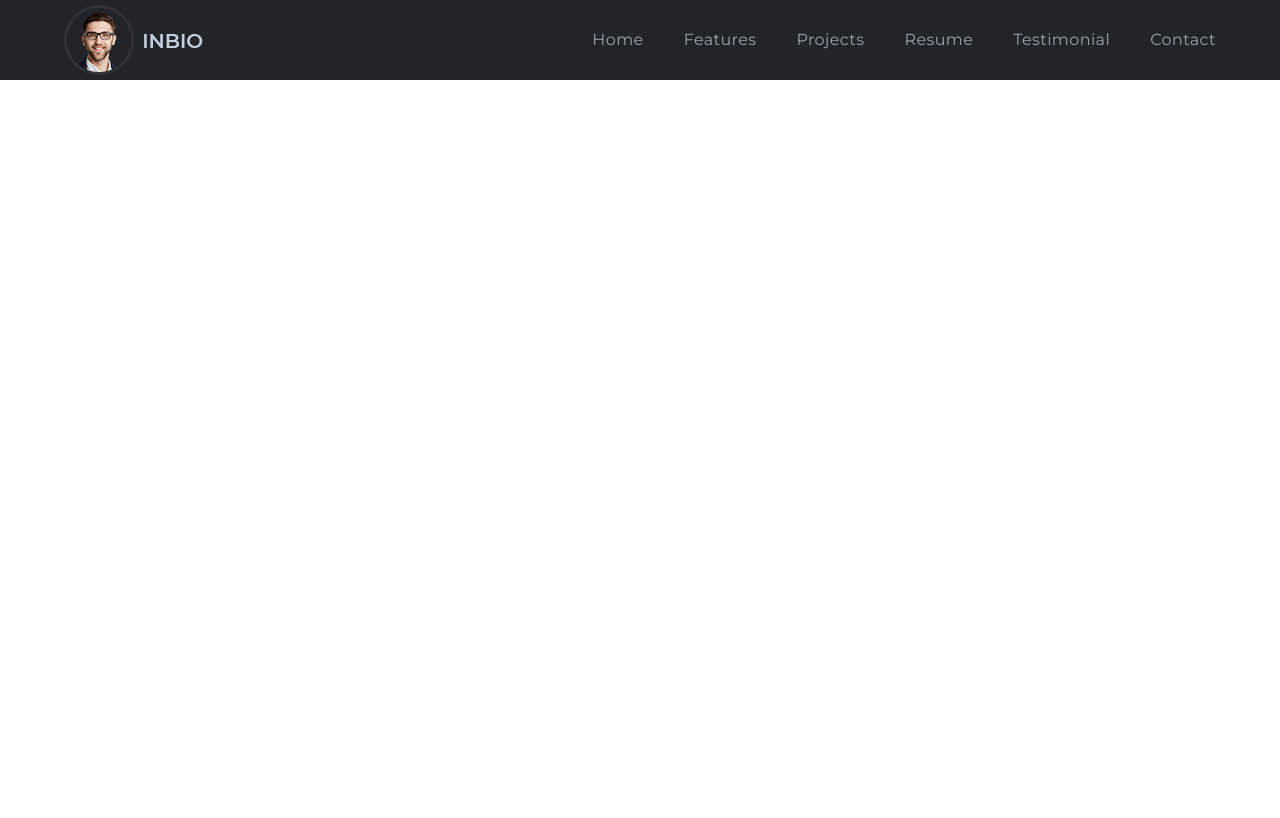
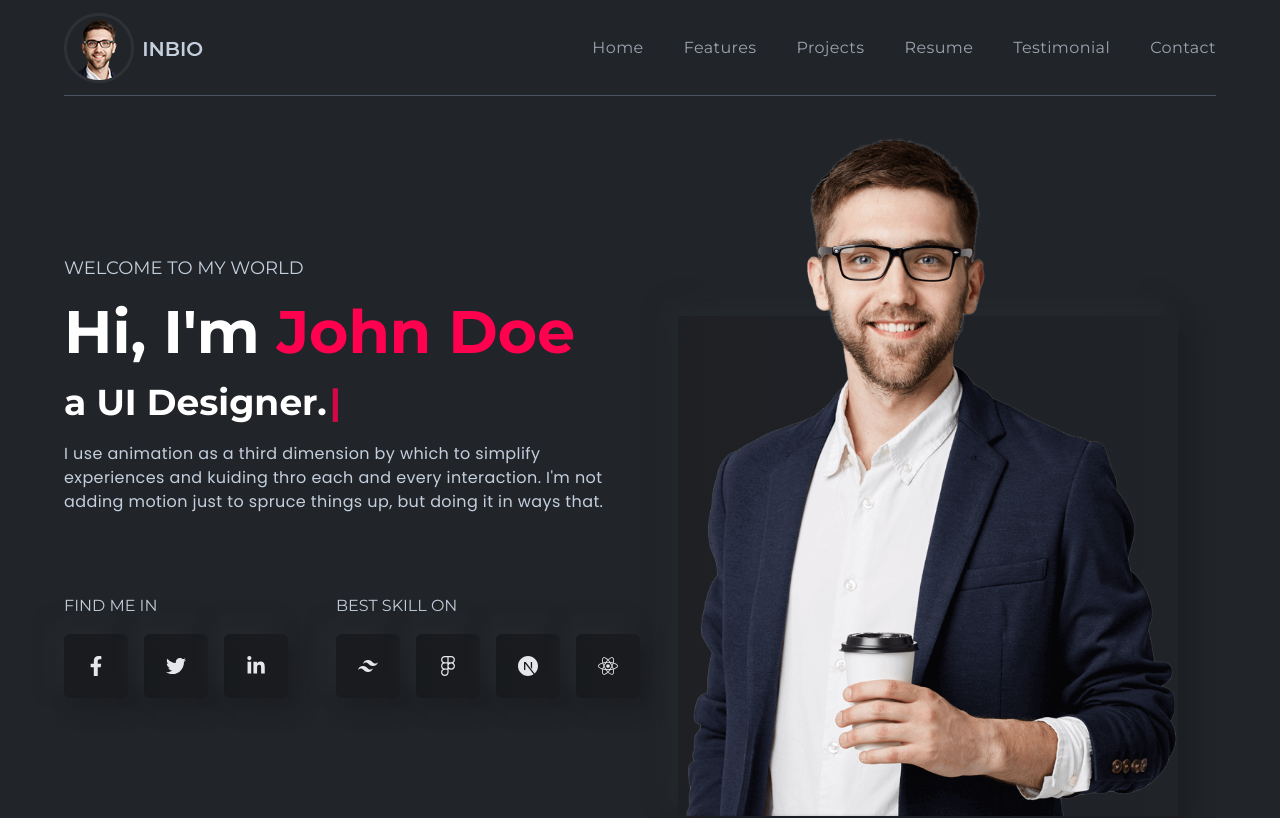
Before and after one commit to PerpetuumG/portfolio_noor, a React (Create React App) app: page / in a window 1280 px wide. Shown: the top 818 px of the page. Built offline with nearby package versions, Linux system fonts and the light colour scheme.

Commit message:
add Banner

```diff
--- a/package.json
+++ b/package.json
@@ -8,7 +8,10 @@
     "@testing-library/user-event": "^13.2.1",
     "react": "^18.2.0",
     "react-dom": "^18.2.0",
+    "react-icons": "^5.0.1",
     "react-scripts": "5.0.1",
+    "react-scroll": "^1.9.0",
+    "react-simple-typewriter": "^5.0.1",
     "web-vitals": "^2.1.0"
   },
   "scripts": {
--- a/src/App.js
+++ b/src/App.js
@@ -1,10 +1,14 @@
 import Navbar from './components/navbar/Navbar';
+import Banner from "./components/banner/Banner";
+import Features from "./components/features/Features";
 
 function App() {
   return (
     <div className={'w-full h-auto bg-bodyColor text-lightText'}>
       <div className={'max-w-screen-2xl mx-auto px-16'}>
         <Navbar />
+        <Banner/>
+        <Features/>
       </div>
     </div>
   );
--- /dev/null
+++ b/src/components/banner/Banner.jsx
@@ -0,0 +1,20 @@
+import React from 'react';
+import LeftBanner from './LeftBanner';
+import RightBanner from './RightBanner';
+
+const Banner = () => {
+  return (
+    <section
+      id={'home'}
+      className={
+        'w-full pt-10 pb-20 flex items-center border-b-[1px] font-titleFont border-b-black'
+      }
+    >
+      <LeftBanner />
+
+      <RightBanner />
+    </section>
+  );
+};
+
+export default Banner;
--- /dev/null
+++ b/src/components/banner/LeftBanner.jsx
@@ -0,0 +1,71 @@
+import React from 'react';
+import { Cursor, useTypewriter } from 'react-simple-typewriter';
+import { FaFacebookF, FaLinkedinIn, FaReact, FaTwitter } from 'react-icons/fa';
+import { SiFigma, SiNextdotjs, SiTailwindcss } from 'react-icons/si';
+
+const LeftBanner = () => {
+  const [text] = useTypewriter({
+    words: ['Professional Coder.', 'Full Stack Developer.', 'UI Designer.'],
+    loop: true,
+    typeSpeed: 20,
+    deleteSpeed: 10,
+    delaySpeed: 2000,
+  });
+
+  return (
+    <div className={'w-1/2 flex flex-col gap-20'}>
+      <div className={'flex flex-col gap-5'}>
+        <h4 className={'text-lg font-normal uppercase'}>welcome to my world</h4>
+        <h1 className={'text-6xl font-bold text-white'}>
+          Hi, I'm <span className={'text-designColor capitalize'}>John Doe</span>
+        </h1>
+        <h2 className={'text-4xl font-bold text-white'}>
+          a <span>{text}</span>
+          <Cursor cursorBlinking={'false'} cursorStyle={'|'} cursorColor={'#ff014f'} />
+        </h2>
+        <p className={'text-base font-bodyFont leading-6 tracking-wide'}>
+          I use animation as a third dimension by which to simplify experiences and kuiding thro
+          each and every interaction. I'm not adding motion just to spruce things up, but doing it
+          in ways that.
+        </p>
+      </div>
+
+      <div className={'flex justify-between'}>
+        <div>
+          <h2 className={'text-base uppercase font-titleFont mb-4'}>Find me in</h2>
+          <div className={'flex gap-4'}>
+            <span className={'bannerIcon'}>
+              <FaFacebookF />
+            </span>
+            <span className={'bannerIcon'}>
+              <FaTwitter />
+            </span>
+            <span className={'bannerIcon'}>
+              <FaLinkedinIn />
+            </span>
+          </div>
+        </div>
+
+        <div>
+          <h2 className={'text-base uppercase font-titleFont mb-4'}>best skill on</h2>
+          <div className={'flex gap-4'}>
+            <span className={'bannerIcon'}>
+              <SiTailwindcss />
+            </span>
+            <span className={'bannerIcon'}>
+              <SiFigma />
+            </span>
+            <span className={'bannerIcon'}>
+              <SiNextdotjs />
+            </span>
+            <span className={'bannerIcon'}>
+              <FaReact />
+            </span>
+          </div>
+        </div>
+      </div>
+    </div>
+  );
+};
+
+export default LeftBanner;
--- /dev/null
+++ b/src/components/banner/RightBanner.jsx
@@ -0,0 +1,17 @@
+import React from 'react';
+import { bannerImg } from '../../assets/index';
+
+const RightBanner = () => {
+  return (
+    <div className={'w-1/2 flex justify-center items-center relative'}>
+      <img className={'w-[500px] h-[680px] z-10'} src={bannerImg} alt='banner image' />
+      <div
+        className={
+          'absolute bottom-0 w-[500px] h-[500px] bg-gradient-to-r from-[#1e2024] to-[#202327] shadow-shadowOne flex justify-center items-center'
+        }
+      />
+    </div>
+  );
+};
+
+export default RightBanner;
--- /dev/null
+++ b/src/components/features/Features.jsx
@@ -0,0 +1,14 @@
+import React from 'react';
+
+const Features = () => {
+  return (
+    <section
+      id={'features'}
+      className={'w-full h-[800px] pb-20 flex border-b-[1px] border-b-black'}
+    >
+      Features
+    </section>
+  );
+};
+
+export default Features;
--- a/src/components/navbar/Navbar.jsx
+++ b/src/components/navbar/Navbar.jsx
@@ -1,10 +1,15 @@
 import React from 'react';
+import { Link } from 'react-scroll';
 import { logo } from '../../assets/index';
 import { navLinksdata } from '../../constants';
 
 const Navbar = () => {
   return (
-    <div className={'w-full h-20 mx-auto flex justify-between items-center font-titleFont'}>
+    <div
+      className={
+        'w-full h-24 sticky top-0 z-50 bg-bodyColor mx-auto flex justify-between items-center font-titleFont border-b-[1px] border-b-gray-600'
+      }
+    >
       <div>
         <img src={logo} alt='logo' />
       </div>
@@ -18,7 +23,16 @@ const Navbar = () => {
                 'text-base font-normal text-gray-400 tracking-wide cursor-pointer hover:text-designColor duration-300'
               }
             >
-              {title}
+              <Link
+                activeClass={'active'}
+                to={link}
+                spy={true}
+                smooth={true}
+                offset={-70}
+                duration={500}
+              >
+                {title}
+              </Link>
             </li>
           ))}
         </ul>
```
Also changed, not shown: 1 other file (tests, documents, lock files or other folders).
